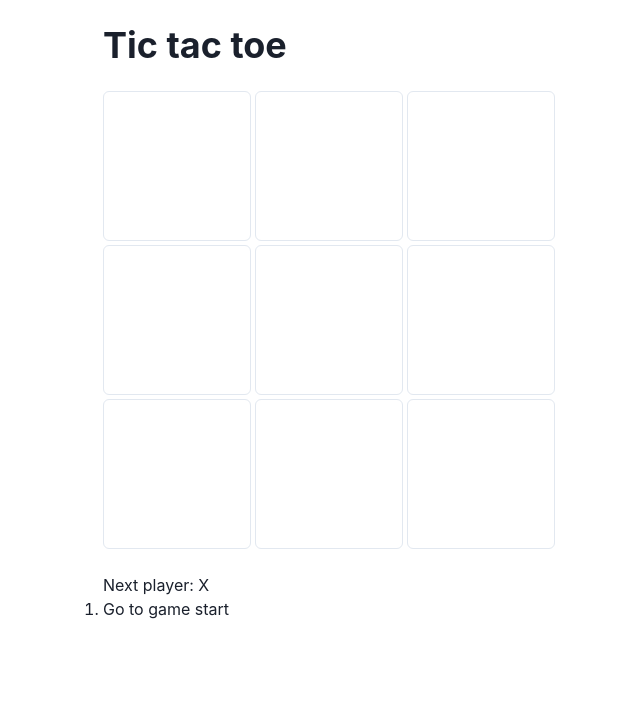
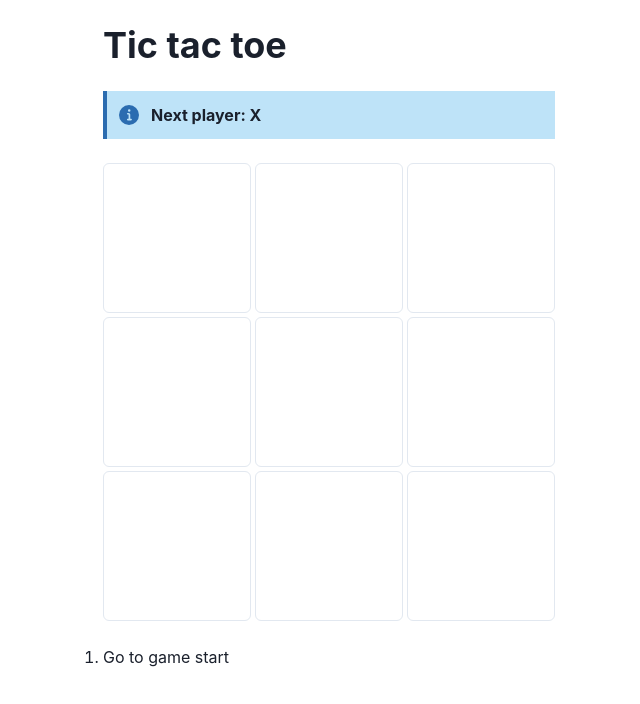
Before and after one commit to marklynskey/tic-tac-toe, a React (Create React App) app: page / in a window 1280 px wide. Shown: the top 704 px of the page, without its empty margins (311-951 px from the left). Built offline with nearby package versions, Linux system fonts and the light colour scheme.

Commit message:
style Status component

```diff
--- a/src/Game.jsx
+++ b/src/Game.jsx
@@ -1,13 +1,8 @@
 import Board from './components/Board/Board';
+import Status from './components/Status/Status';
 import calculateWinner from './utils/calculateWinner';
 import { Box, Center, Heading, Stack } from '@chakra-ui/react';
-import { useState } from 'react';
-
-const Status = ({ winner, xIsNext }) => (
-  winner
-    ? 'Winner: ' + winner
-    : 'Next player: ' + (xIsNext ? 'X' : 'O')
-);
+import { useState } from 'react'
 
 const Game = () => {
   const [history, setHistory] = useState([{ squares: Array(9).fill(null) }]);
@@ -59,12 +54,12 @@ const Game = () => {
     <Center>
       <Stack w={452} spacing={6} m={6}>
         <Heading>Tic tac toe</Heading>
+        <Status winner={winner} xIsNext={xIsNext} />
         <Board
           squares={current.squares}
           onClick={index => handleClick(index)}
         />
         <Box>
-          <Status winner={winner} xIsNext={xIsNext} />
           <Moves />
         </Box>
       </Stack>
--- /dev/null
+++ b/src/components/Status/Status.jsx
@@ -0,0 +1,18 @@
+import { Alert, AlertTitle, AlertIcon } from '@chakra-ui/react';
+
+const Status = ({ winner, xIsNext }) => (
+  <Alert
+    status={winner ? 'success' : 'info'}
+    variant="left-accent"
+  >
+    <AlertIcon />
+    <AlertTitle>
+      {winner
+        ? 'Winner: ' + winner
+        : 'Next player: ' + (xIsNext ? 'X' : 'O')
+      }
+    </AlertTitle>
+  </Alert>
+);
+
+export default Status;
```
